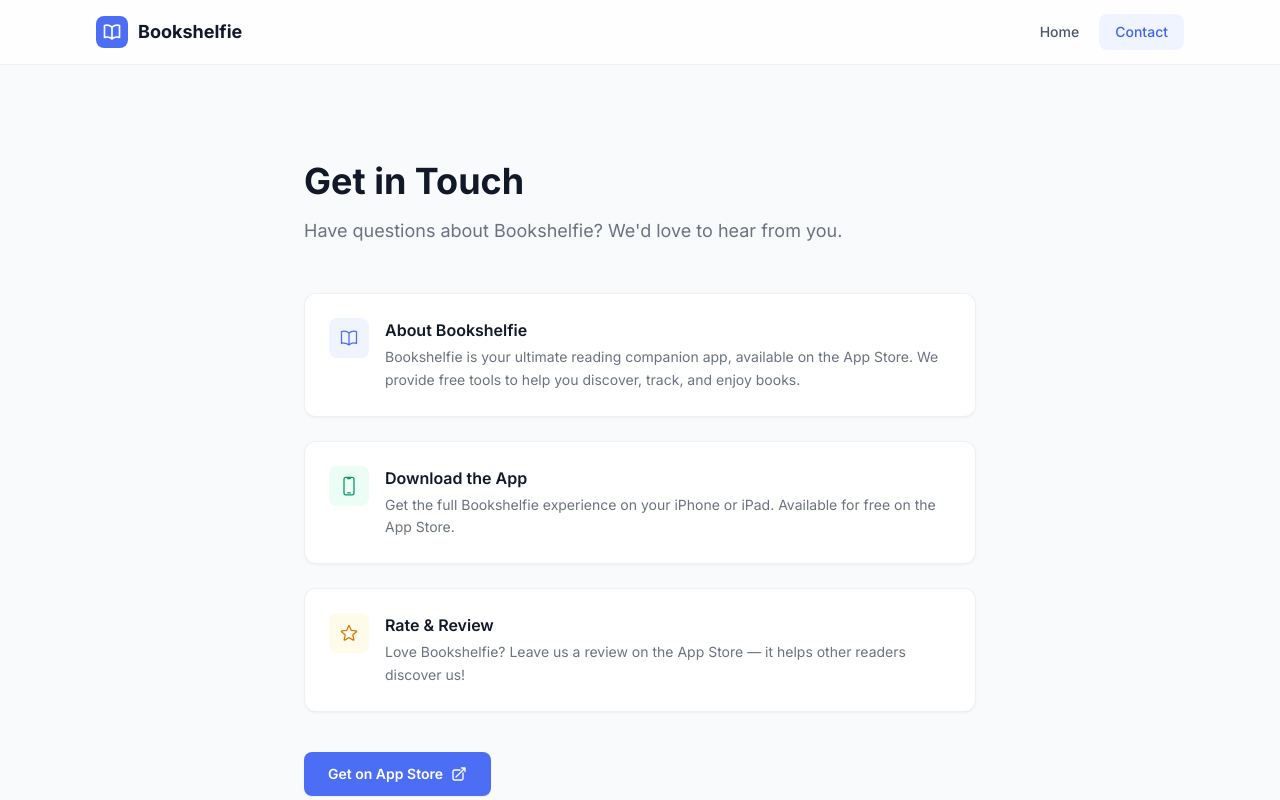
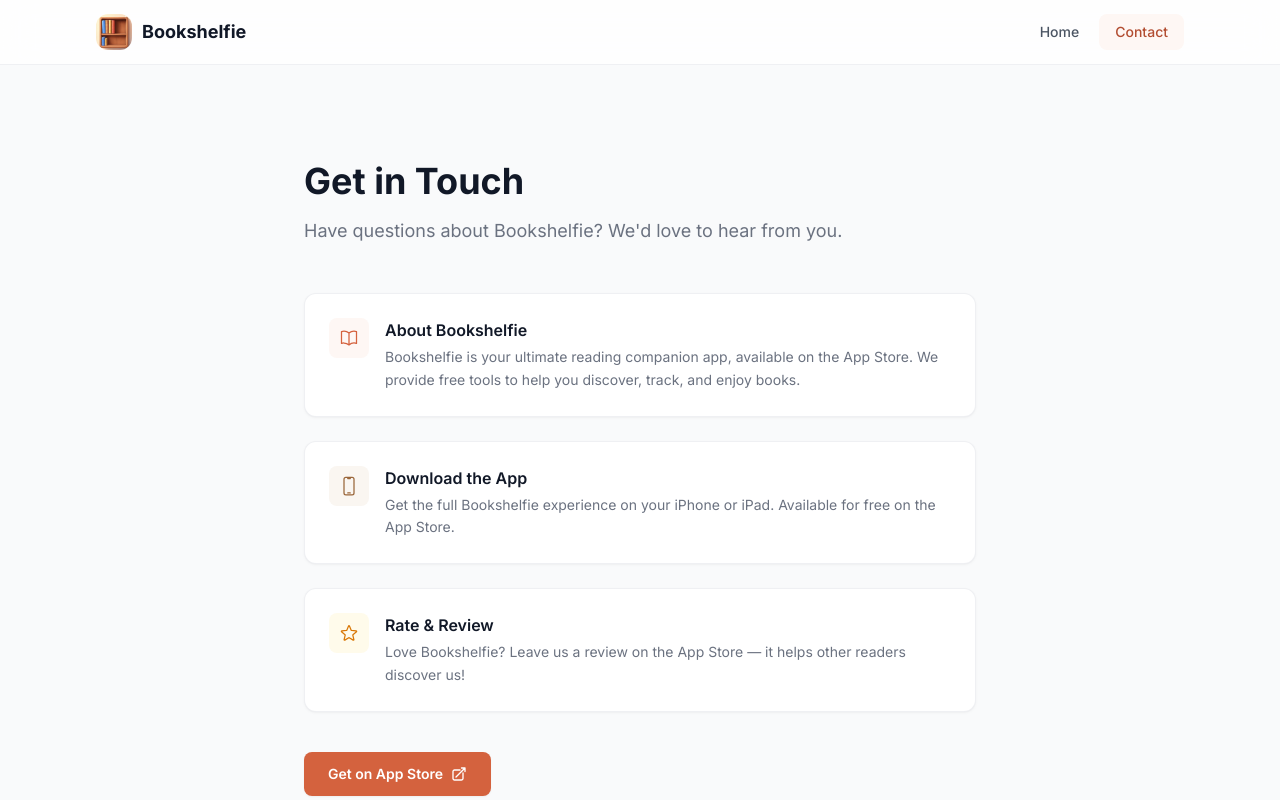
Before and after one commit to SamGit83/vercel-bookshelfie, a Next.js app: page /contact in a window 1280 px wide. Shown: the top 800 px of the page. Built offline with nearby package versions, Linux system fonts and the light colour scheme.

Commit message:
Fixing the website layout with logo and relevant colors

```diff
--- a/components/Footer.js
+++ b/components/Footer.js
@@ -7,11 +7,7 @@
         <div className="flex flex-col md:flex-row justify-between items-start gap-8">
           <div className="flex flex-col gap-3">
             <div className="flex items-center gap-2.5">
-              <div className="w-8 h-8 bg-brand-600 rounded-lg flex items-center justify-center">
-                <svg className="w-5 h-5 text-white" fill="none" viewBox="0 0 24 24" strokeWidth={2} stroke="currentColor">
-                  <path strokeLinecap="round" strokeLinejoin="round" d="M12 6.042A8.967 8.967 0 006 3.75c-1.052 0-2.062.18-3 .512v14.25A8.987 8.987 0 016 18c2.305 0 4.408.867 6 2.292m0-14.25a8.966 8.966 0 016-2.292c1.052 0 2.062.18 3 .512v14.25A8.987 8.987 0 0018 18a8.967 8.967 0 00-6 2.292m0-14.25v14.25" />
-                </svg>
-              </div>
+              <img src="/logo.png" alt="Bookshelfie" className="w-9 h-9 rounded-xl" />
               <span className="text-lg font-bold text-gray-900">Bookshelfie</span>
             </div>
             <p className="text-sm text-gray-500 max-w-xs">
--- a/components/Header.js
+++ b/components/Header.js
@@ -11,11 +11,7 @@
       <div className="max-w-6xl mx-auto px-4 sm:px-6 lg:px-8">
         <div className="flex items-center justify-between h-16">
           <Link href="/" className="flex items-center gap-2.5 group">
-            <div className="w-8 h-8 bg-brand-600 rounded-lg flex items-center justify-center">
-              <svg className="w-5 h-5 text-white" fill="none" viewBox="0 0 24 24" strokeWidth={2} stroke="currentColor">
-                <path strokeLinecap="round" strokeLinejoin="round" d="M12 6.042A8.967 8.967 0 006 3.75c-1.052 0-2.062.18-3 .512v14.25A8.987 8.987 0 016 18c2.305 0 4.408.867 6 2.292m0-14.25a8.966 8.966 0 016-2.292c1.052 0 2.062.18 3 .512v14.25A8.987 8.987 0 0018 18a8.967 8.967 0 00-6 2.292m0-14.25v14.25" />
-              </svg>
-            </div>
+            <img src="/logo.png" alt="Bookshelfie" className="w-9 h-9 rounded-xl" />
             <span className="text-lg font-bold text-gray-900 group-hover:text-brand-600 transition-colors">
               Bookshelfie
             </span>
--- a/pages/contact.js
+++ b/pages/contact.js
@@ -34,7 +34,7 @@
 
             <div className="card p-6">
               <div className="flex items-start gap-4">
-                <div className="w-10 h-10 rounded-lg bg-emerald-50 text-emerald-600 flex items-center justify-center flex-shrink-0">
+                <div className="w-10 h-10 rounded-lg bg-accent-50 text-accent-600 flex items-center justify-center flex-shrink-0">
                   <svg className="w-5 h-5" fill="none" viewBox="0 0 24 24" strokeWidth={1.5} stroke="currentColor">
                     <path strokeLinecap="round" strokeLinejoin="round" d="M10.5 1.5H8.25A2.25 2.25 0 006 3.75v16.5a2.25 2.25 0 002.25 2.25h7.5A2.25 2.25 0 0018 20.25V3.75a2.25 2.25 0 00-2.25-2.25H13.5m-3 0V3h3V1.5m-3 0h3m-3 18.75h3" />
                   </svg>
--- a/tailwind.config.js
+++ b/tailwind.config.js
@@ -7,28 +7,28 @@
     extend: {
       colors: {
         brand: {
-          50: '#f0f4ff',
-          100: '#dbe4ff',
-          200: '#bac8ff',
-          300: '#91a7ff',
-          400: '#748ffc',
-          500: '#5c7cfa',
-          600: '#4c6ef5',
-          700: '#4263eb',
-          800: '#3b5bdb',
-          900: '#364fc7',
+          50: '#fef7f4',
+          100: '#fdeee8',
+          200: '#fbd5c8',
+          300: '#f7b9a5',
+          400: '#f09878',
+          500: '#e87b55',
+          600: '#d4623e',
+          700: '#b24d31',
+          800: '#93402a',
+          900: '#7a3726',
         },
         accent: {
-          50: '#e6fcf5',
-          100: '#c3fae8',
-          200: '#96f2d7',
-          300: '#63e6be',
-          400: '#38d9a9',
-          500: '#20c997',
-          600: '#12b886',
-          700: '#0ca678',
-          800: '#099268',
-          900: '#087f5b',
+          50: '#faf6f1',
+          100: '#f0e6d6',
+          200: '#e0ccad',
+          300: '#cdab7d',
+          400: '#be9058',
+          500: '#b07d45',
+          600: '#9a663a',
+          700: '#7d4f31',
+          800: '#68422d',
+          900: '#583828',
         },
       },
       fontFamily: {
```
Also changed, not shown: public/logo.png (added).
